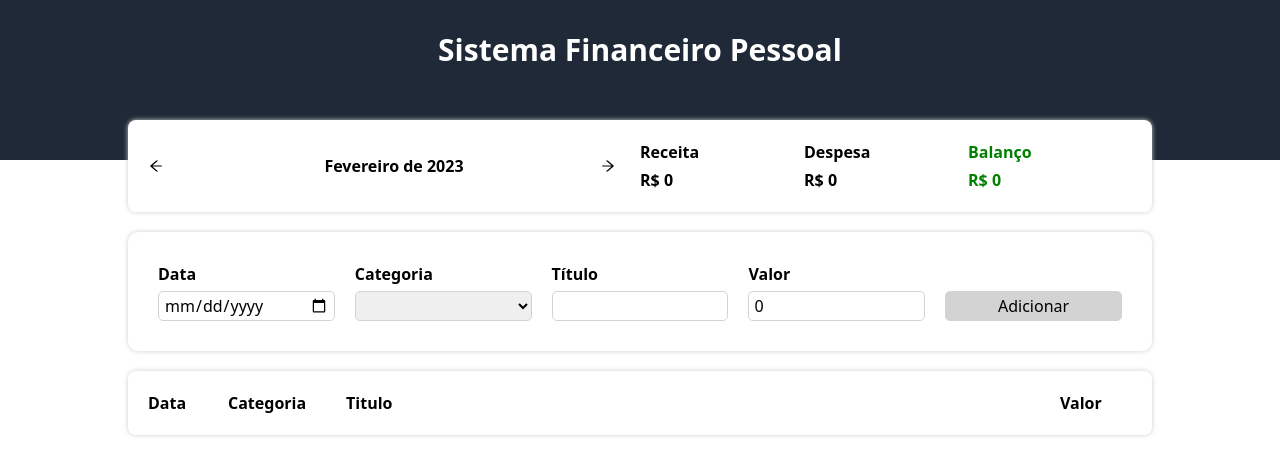
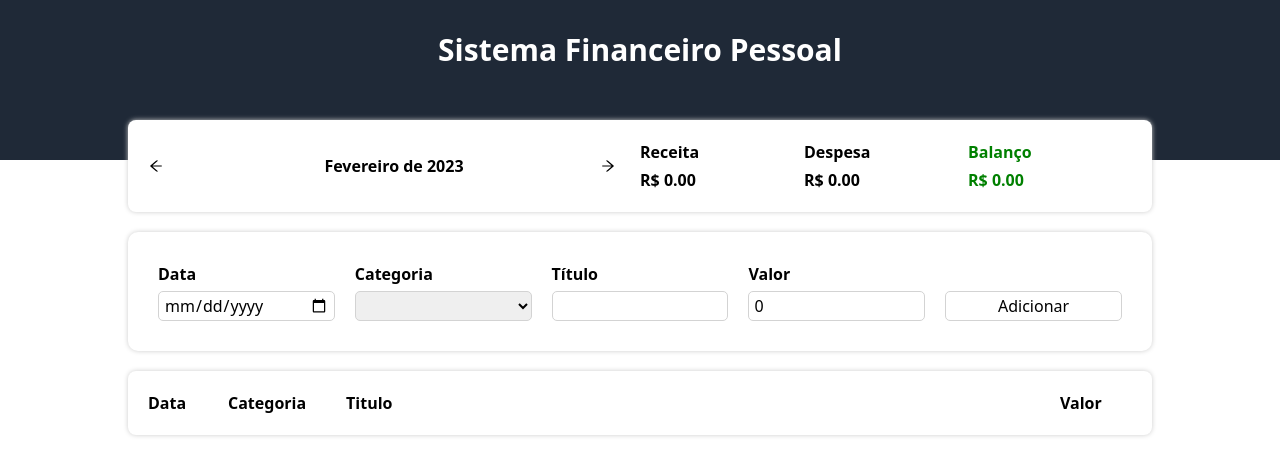
Before and after one commit to FelipeSousaRocha/Sistema-de-Fina-as-Pessoais, a React (Vite) app in the folder SFP/: page / in a window 1280 px wide. Shown: the top 476 px of the page. Built offline with nearby package versions, Linux system fonts and the light colour scheme.

Commit message:
projeto finalizado

```diff
--- a/SFP/src/components/InputArea/styles.ts
+++ b/SFP/src/components/InputArea/styles.ts
@@ -37,11 +37,11 @@ export const Button = styled.button`
     padding: 0 5px;
     border: 1px solid lightgray;
     border-radius: 5px;
-    background-color: lightgray;
+    background-color: #FFFFFF;
     color: black;
     cursor: pointer;
     &:hover {
-        background-color: darkgray;
+        background-color: #1F2937;
         color: white;
     }
 `;
--- a/SFP/src/components/ResumeItem/index.tsx
+++ b/SFP/src/components/ResumeItem/index.tsx
@@ -17,7 +17,7 @@ export function ResumeItem({title, value, color}: Props) {
             </C.Title>
             <C.Info
                 color={color}>
-                    R$ {value}
+                    R$ {value.toFixed(2)}
             </C.Info>
         </div>
     );
--- a/SFP/src/components/TableItem/index.tsx
+++ b/SFP/src/components/TableItem/index.tsx
@@ -20,7 +20,7 @@ export function TableItem({ item }: Props) {
       </td>
       <td className="p-5 w-auto">{item.title}</td>
       <td className="p-5 w-28">
-        <Value color={categories[item.category].expense ? 'red' : 'green'}> R$ {item.value}</Value>
+        <Value color={categories[item.category].expense ? 'red' : 'green'}> R$ {item.value.toFixed(2)}</Value>
       </td>
     </tr>
   );
--- a/SFP/src/data/items.ts
+++ b/SFP/src/data/items.ts
@@ -1,8 +1,5 @@
 import { Item } from '../types/Item';
 
 export const items: Item[] = [
-    { date: new Date(2023, 4, 6), category: 'food', title: 'McDonalds', value: 32.12 },
-    { date: new Date(2023, 4, 15), category: 'food', title: 'Burger King', value: 28 },
-    { date: new Date(2023, 4, 16), category: 'rent', title: 'Aluguel Apt', value: 2300 },
-    { date: new Date(2023, 1, 18), category: 'salary', title: 'Salário ACME', value: 4500 },
+
 ];
--- a/SFP/src/helpers/dateFilter.ts
+++ b/SFP/src/helpers/dateFilter.ts
@@ -40,5 +40,5 @@ export const formatCurrentMonth = (currentMonth: string): string => {
 
 export const newDateAdjusted = (dateField: string) => {
     let [year, month, day] = dateField.split('-')
-    return new Date(parseInt(year), parseInt(month) - 1, parseInt(day))
+    return new Date(parseInt(year), parseInt(month), parseInt(day))
   }
```
